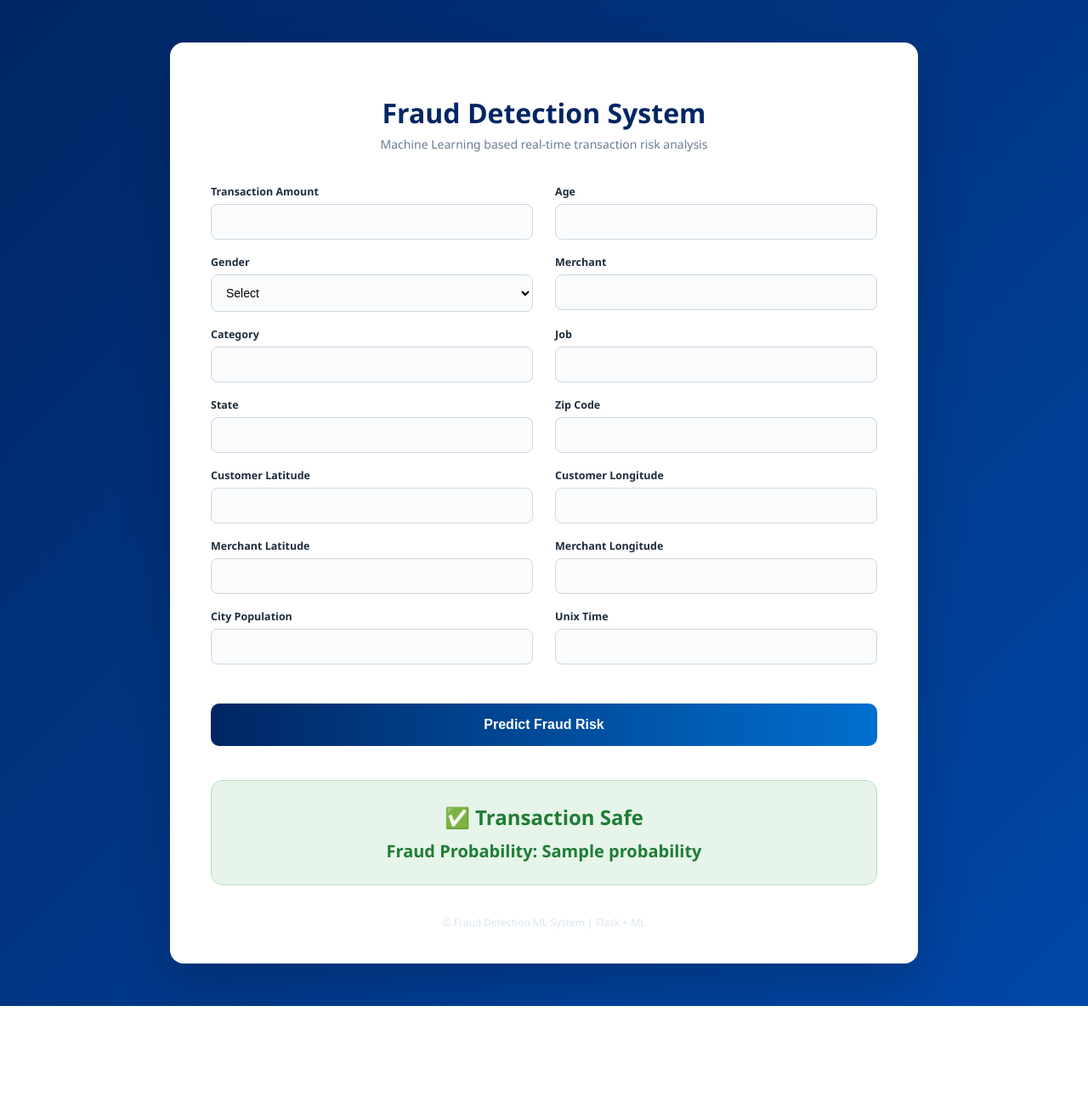
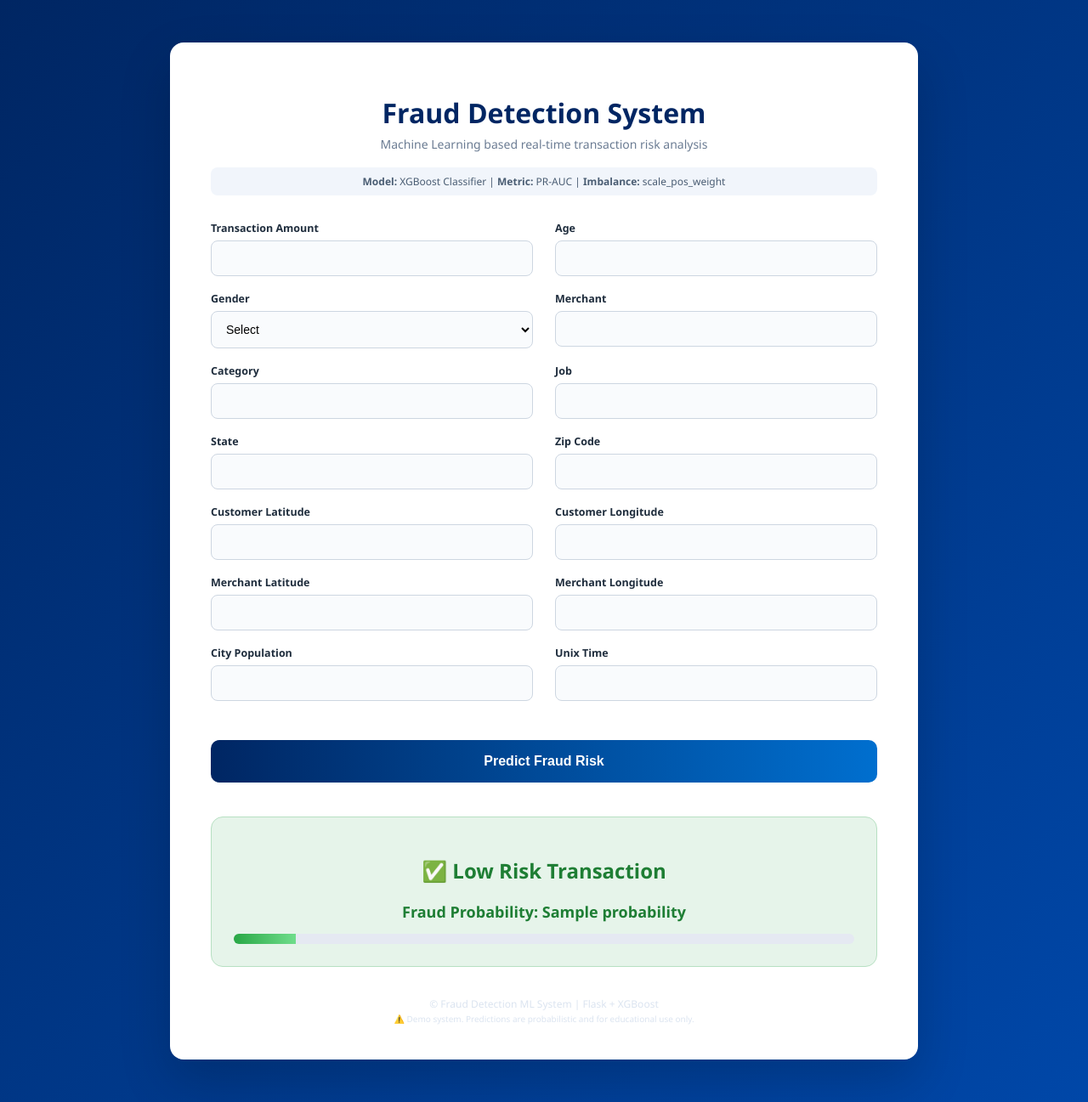
Before and after one commit to arora99shivansh/Transaction-risk-detector, a Flask app: template templates/index.html in a window 1280 px wide. Shown: the whole page at 85% size. Before the commit the page ends 1184 px from the top, so only its background shows below. Run offline with Flask 3, Linux system fonts and the light colour scheme; the template is opened without the code that fills it: most values are stand-ins (such as "Sample title", 1, 10 or a date in 2020).

Commit message:
UI change

```diff
--- a/app.py
+++ b/app.py
@@ -1,7 +1,7 @@
 from flask import Flask, render_template, request
 import pandas as pd
+import os
 import sys
-import os
 
 from src.transaction.pipelines.prediction_pipeline import PredictionPipeline
 from src.transaction.logger import logger
@@ -48,18 +48,11 @@ def index():
 
         except Exception as e:
             logger.error("Prediction failed")
-            error = str(e)
+            error = "Prediction failed. Please check input values."
 
     return render_template("index.html", result=result, error=error)
 
 
 if __name__ == "__main__":
-    logger.info("Starting Flask App")
-
-    # 🔥 IMPORTANT FOR RENDER
     port = int(os.environ.get("PORT", 10000))
-
-    app.run(
-        host="0.0.0.0",
-        port=port
-    )
+    app.run(host="0.0.0.0", port=port)
--- a/static/css/styles.css
+++ b/static/css/styles.css
@@ -10,7 +10,6 @@ body {
     padding: 50px 15px;
 }
 
-/* MAIN CARD */
 .container {
     max-width: 880px;
     margin: auto;
@@ -21,7 +20,6 @@ body {
     animation: fadeIn 0.5s ease;
 }
 
-/* HEADER */
 h1 {
     text-align: center;
     margin-bottom: 6px;
@@ -32,11 +30,25 @@ h1 {
 .subtitle {
     text-align: center;
     color: #6b7c93;
-    margin-bottom: 38px;
+    margin-bottom: 18px;
     font-size: 14px;
 }
 
-/* FORM */
+/* 🔥 MODEL INFO */
+.model-info {
+    text-align: center;
+    font-size: 12px;
+    color: #4a5d73;
+    background: #f1f5fb;
+    padding: 8px 14px;
+    border-radius: 8px;
+    margin-bottom: 30px;
+}
+
+.model-info span {
+    font-weight: 600;
+}
+
 form {
     display: grid;
     grid-template-columns: repeat(2, 1fr);
@@ -59,11 +71,6 @@ input, select {
     font-size: 14px;
     outline: none;
     background: #f9fbfd;
-    transition: all 0.2s ease;
-}
-
-input:hover, select:hover {
-    border-color: #006fcf;
 }
 
 input:focus, select:focus {
@@ -72,7 +79,6 @@ input:focus, select:focus {
     background: #ffffff;
 }
 
-/* BUTTON */
 button {
     grid-column: span 2;
     margin-top: 28px;
@@ -84,7 +90,6 @@ button {
     border: none;
     border-radius: 10px;
     cursor: pointer;
-    transition: all 0.2s ease;
 }
 
 button:hover {
@@ -92,11 +97,6 @@ button:hover {
     box-shadow: 0 12px 30px rgba(0,38,99,0.45);
 }
 
-button:active {
-    transform: translateY(0);
-}
-
-/* RESULT */
 .result {
     margin-top: 40px;
     padding: 26px;
@@ -117,17 +117,35 @@ button:active {
     border: 1px solid #f5c2c7;
 }
 
-.result h2 {
-    margin: 0 0 10px 0;
+.prob {
+    font-size: 18px;
     font-weight: 700;
+    margin-top: 10px;
 }
 
-.prob {
-    font-size: 20px;
-    font-weight: 700;
+/* 🔥 PROGRESS BAR */
+.progress {
+    width: 100%;
+    height: 12px;
+    background: #e5e9f2;
+    border-radius: 8px;
+    margin-top: 14px;
+    overflow: hidden;
 }
 
-/* FOOTER */
+.bar {
+    height: 100%;
+    transition: width 0.5s ease;
+}
+
+.safe-bar {
+    background: linear-gradient(90deg, #28a745, #6fdd8b);
+}
+
+.fraud-bar {
+    background: linear-gradient(90deg, #dc3545, #ff7b7b);
+}
+
 footer {
     text-align: center;
     margin-top: 35px;
@@ -135,18 +153,6 @@ footer {
     color: #dbe4f0;
 }
 
-/* ANIMATIONS */
-@keyframes fadeIn {
-    from { opacity: 0; transform: scale(0.97); }
-    to { opacity: 1; transform: scale(1); }
-}
-
-@keyframes slideUp {
-    from { opacity: 0; transform: translateY(14px); }
-    to { opacity: 1; transform: translateY(0); }
-}
-
-/* MOBILE */
 @media (max-width: 768px) {
     .container {
         padding: 28px;
@@ -160,3 +166,13 @@ footer {
         grid-column: span 1;
     }
 }
+
+@keyframes fadeIn {
+    from { opacity: 0; transform: scale(0.97); }
+    to { opacity: 1; transform: scale(1); }
+}
+
+@keyframes slideUp {
+    from { opacity: 0; transform: translateY(14px); }
+    to { opacity: 1; transform: translateY(0); }
+}
--- a/templates/index.html
+++ b/templates/index.html
@@ -15,7 +15,15 @@
         Machine Learning based real-time transaction risk analysis
     </div>
 
+    <!-- 🔥 MODEL INFO -->
+    <div class="model-info">
+        <span>Model:</span> XGBoost Classifier |
+        <span>Metric:</span> PR-AUC |
+        <span>Imbalance:</span> scale_pos_weight
+    </div>
+
     <form method="POST">
+
         <div>
             <label>Transaction Amount</label>
             <input type="number" step="any" name="amt" required>
@@ -97,19 +105,36 @@
     <div class="result {% if result.prediction == 1 %}fraud{% else %}safe{% endif %}">
         <h2>
             {% if result.prediction == 1 %}
-                    🚨 Fraud Detected
+                🚨 High Risk Transaction
             {% else %}
-                    ✅ Transaction Safe
+                ✅ Low Risk Transaction
             {% endif %}
         </h2>
+
         <div class="prob">
             Fraud Probability: {{ result.probability }}
+        </div>
+
+        <!-- 🔥 PROGRESS BAR -->
+        <div class="progress">
+            <div class="bar {% if result.prediction == 1 %}fraud-bar{% else %}safe-bar{% endif %}"
+                 style="width: {{ result.probability * 100 }}%">
+            </div>
         </div>
     </div>
     {% endif %}
 
+    {% if error %}
+    <div class="result fraud">
+        ⚠️ {{ error }}
+    </div>
+    {% endif %}
+
     <footer>
-        © Fraud Detection ML System | Flask + ML
+        © Fraud Detection ML System | Flask + XGBoost <br>
+        <small>
+            ⚠️ Demo system. Predictions are probabilistic and for educational use only.
+        </small>
     </footer>
 </div>
 
```
Lines whose indentation alone changed are shown as unchanged.
